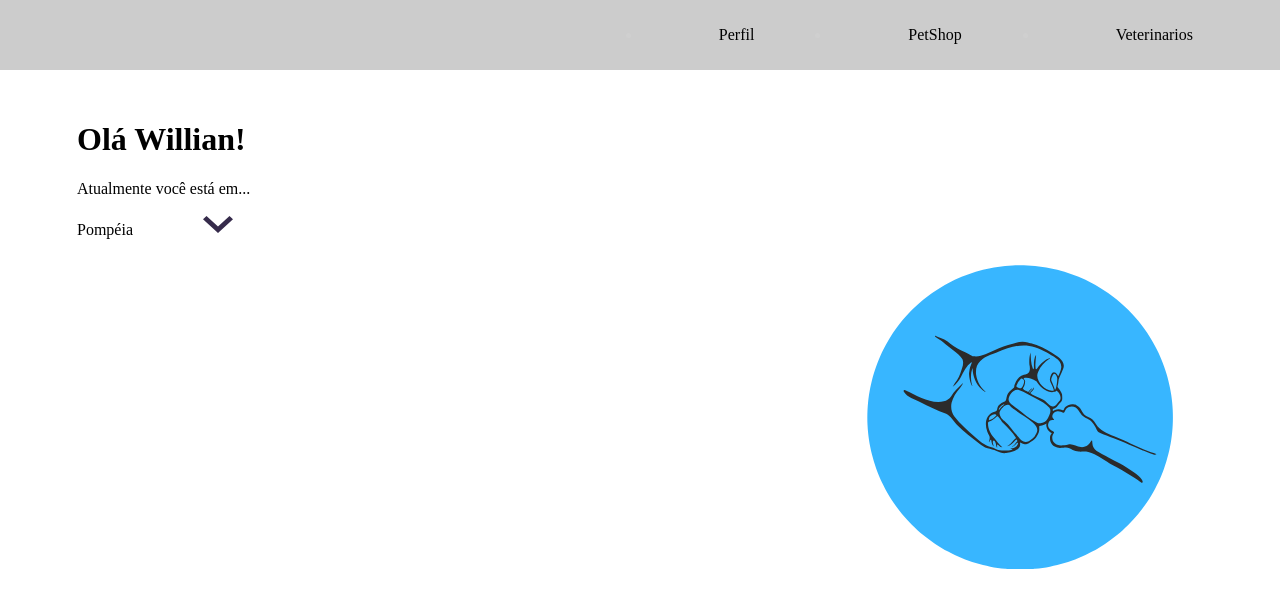
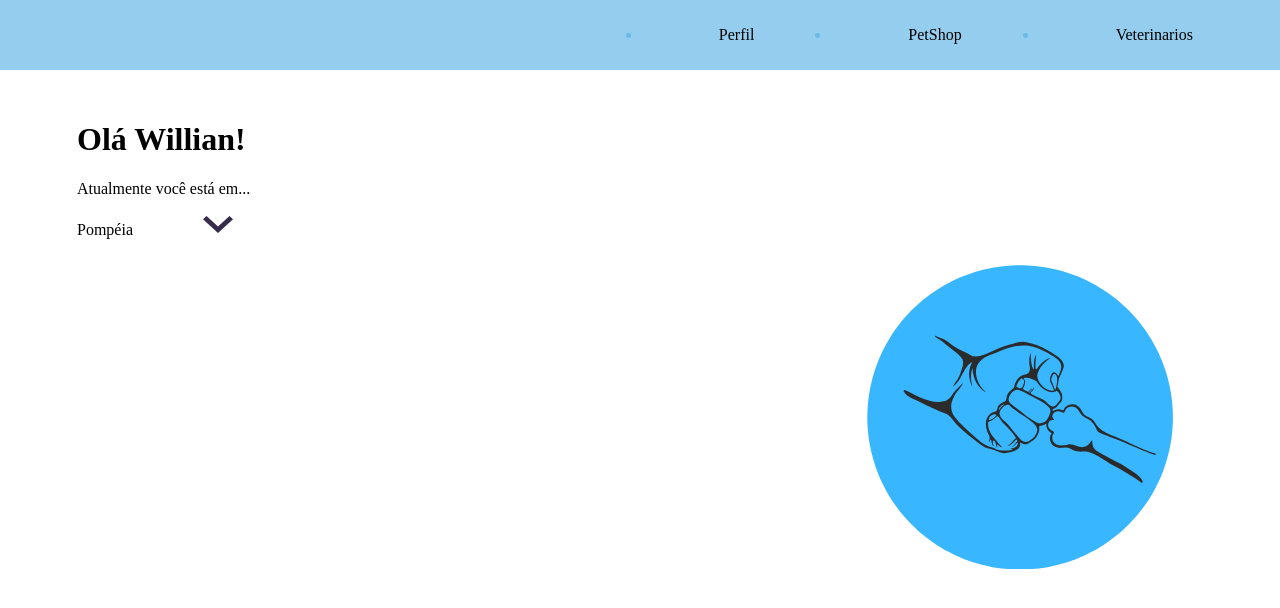
Before and after one commit to willianarauj0/petr, a React (Create React App) app: page /Home in a window 1280 px wide. Shown: the top 608 px of the page. Built offline with nearby package versions, Linux system fonts and the light colour scheme.

Commit message:
botão de voltar

```diff
--- a/package.json
+++ b/package.json
@@ -10,7 +10,7 @@
     "mdb-react-ui-kit": "^7.0.0",
     "react": "^18.2.0",
     "react-dom": "^18.2.0",
-    "react-router-dom": "^6.18.0",
+    "react-router-dom": "^6.20.0",
     "react-scripts": "5.0.1",
     "react-svg": "^16.1.31",
     "styled-components": "^6.1.1",
--- a/src/componentes/header/NavBar.css
+++ b/src/componentes/header/NavBar.css
@@ -6,9 +6,9 @@
 /* Estilo da barra de navegação */
 .navbar {
 
-  background-color: #38B6ff;
+  background-color: #1692da75;
   padding: 10px;
-  color: rgb(51, 40, 40);
+  color: #1692da54;
   text-align: center;
   width: 100%;
   top: 0;
@@ -16,16 +16,7 @@
   z-index: 1000;
   box-sizing: border-box;
   /* Ajusta o z-index para garantir que a navbar esteja acima de outros elementos */
-
-  background-color: #cccccc; /* Cor de fundo */
-  padding: 10px; /* Espaçamento interno */
-  color: #cfcfcf; /* Cor do texto */
-  text-align: center; /* Alinhamento do texto */
   position: fixed; /* Barra de navegação fixa na parte superior */
-  width: 100%; /* Largura total */
-  top: 0; /* Posicionamento no topo */
-  left: 0; /* Alinhamento à esquerda */
-  z-index: 1000; /* Ordem de empilhamento */
   display: flex; /* Exibição flexível para alinhamento */
   justify-content: flex-end; /* Alinhamento do conteúdo à direita */
 
@@ -54,7 +45,7 @@ body {
 
 /* Estilo dos links na barra de navegação ao passar o mouse */
 .navbar a:hover {
-  color: rgb(25, 70, 219); /* Cor do texto ao passar o mouse sobre os links */
+  color: rgb(255, 255, 255); /* Cor do texto ao passar o mouse sobre os links */
 }
 
 /* Cria uma linha (borda) abaixo dos links na barra de navegação */
@@ -71,7 +62,7 @@ body {
 }
 
 .form-inline .btn {
-  background-color: #38B6FF; /* Cor de fundo */
+  background-color: #00a2ff; /* Cor de fundo */
   color: #fff;
   border: 2px solid white;
   outline: none;
--- a/src/componentes/header/Navbar.jsx
+++ b/src/componentes/header/Navbar.jsx
@@ -1,5 +1,7 @@
 import React, { useState } from 'react';
 import { Link } from 'react-router-dom';
+import './NavBar.css';
+
 
 function Nav () {
   return (
--- a/src/pages/Petshop.css
+++ b/src/pages/Petshop.css
@@ -32,9 +32,9 @@
 
 .add-to-cart-btn {
   background-color:#38b6ff;
-  color: #fff;
+  color: #d61414;
   padding: 4px 8px;
-  border: 2px solid #38b6ff;
+  border: 2px solid #a54242;
   border-radius: 4px;
   cursor: pointer;
   font-size: 14px;
@@ -105,7 +105,7 @@ h3{
 
 .add-to-cart-btn:hover {
   background-color: #fff;
-  color: #38b6ff;
+  color: #d3d9dd;
 }
 
 .add-to-cart-btn:active {
@@ -125,3 +125,12 @@ h3{
 }
 
 /* Adicione ao seu arquivo Petshop.css */
+
+.backButton {
+  background: #4CAF50;
+  color: white;
+  border: none;
+  padding: 10px 20px;
+  border-radius: 5px;
+  cursor: pointer;
+}
--- a/src/pages/Petshop.jsx
+++ b/src/pages/Petshop.jsx
@@ -1,7 +1,9 @@
 import React, { useState } from 'react';
+import { Link, useNavigate } from 'react-router-dom';
 import './Petshop.css'; // Importa o arquivo de estilos CSS
 
 const PetShop = () => {
+  const navigate = useNavigate();
   const [products] = useState([
     { id: 1, name: 'Ração Gran Plus', price: 30, imageUrl:'link_para_imagem1.jpg'  },
     { id: 2, name: 'Ração Pedigree', price: 30, imageUrl: 'link_para_imagem1.jpg' },
@@ -22,18 +24,34 @@ const PetShop = () => {
   };
 
   const handleGoHome = () => {
-    // Adicione lógica de navegação para a página inicial, se necessário
-    // Por exemplo, se estiver usando o React Router, você pode usar history.push('/')
-    // Ou, simplesmente, você pode redirecionar o usuário para a página inicial usando window.location.href = '/'
-    alert('Redirecionando para a página inicial');
+    // Usando history.push para navegar para a página inicial
+    navigate('/Home');
+  };
+
+  const backButtonStyle = {
+    background: 'rgb(9, 127, 245)',
+    color: 'white',
+
+width: '44px',
+height: '44px',
+    border: 'none',
+    padding: '1px',
+    borderRadius: '11px',
+    cursor: 'pointer',
   };
 
   return (
     <div className="petshop-gallery">
+      <div className="top-bar">
+        <button onClick={handleGoHome} style={backButtonStyle}>
+          <svg xmlns="http://www.w3.org/2000/svg" width="11" height="22" fill="currentColor" className="bi bi-arrow-left" viewBox="0 0 16 16">
+            <path d="M8.696 1.552a1.5 1.5 0 0 1 0 2.121L3.172 8l5.524 5.327a1.5 1.5 0 1 1-2.121 2.12l-6-5.775a1.5 1.5 0 0 1 0-2.121l6-5.775a1.5 1.5 0 0 1 2.12 0z"/>
+          </svg>
+
+        </button>
+      </div>
       <h1>Bem-vindo À Nossa Loja Pet Feliz!</h1>
-      <button className="go-home-btn" onClick={handleGoHome}>
-        Voltar para Home
-      </button>
+
       <div className="product-gallery">
         {products.map((product) => (
           <div key={product.id} className="product-card">
```
Also changed, not shown: 1 other file (tests, documents, lock files or other folders).
